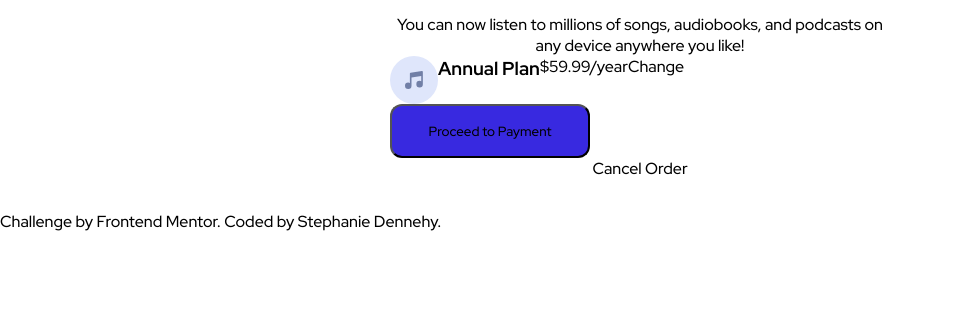
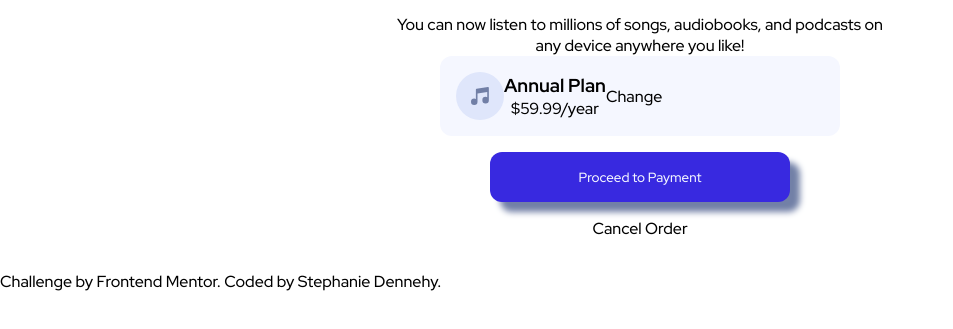
Before and after one commit to Stephanie-Dennehy/Order-Summary-Component, a plain HTML site: page index.html in a window 1280 px wide. Shown: the part 337-666 px from the top of the page, without its empty margins (0-953 px from the left). Drawn offline with Linux system fonts and the light colour scheme.

Commit message:
modified:   index.css 	modified:   index.html

```diff
--- a/index.css
+++ b/index.css
@@ -14,12 +14,12 @@
     width: 100%;
     max-width: 500px;
     border-radius: 12px;
-
 }
 
 .hero {
  border-radius: 12px 12px 0 0 ;
 }
+
 p {
     text-align: center;
 }
@@ -32,12 +32,28 @@ h1 {
 .container {
     display: flex;
     flex-direction: row;
+    background-color: hsl(225, 100%, 98%);
+    max-width: 400px;
+    width: 100%;
+    align-items: center;
+    padding: 16px;
+    border-radius: 12px;
+    margin: 0 auto;
+}
+
+.text {
+    display: flex;
+    flex-direction: column;
 }
 
 button {
     background-color: hsl(245, 75%, 52%);
     padding: 16px 24px;
-    max-width: 200px;
+    max-width: 300px;
+    width: 100%;
     border-radius: 12px;
-   align-items: center;
+    margin: 16px auto;
+    color:hsl(225, 100%, 98%);
+    border: none;
+    box-shadow: 10px 10px 6px hsl(224, 23%, 55%);
 }
--- a/index.html
+++ b/index.html
@@ -14,8 +14,10 @@
         <p>You can now listen to millions of songs, audiobooks, and podcasts on any device anywhere you like!</p>
         <div class="container">
             <img src="images/icon-music.svg">
-            <h3>Annual Plan</h3>
-            <p>$59.99/year</p>
+            <div class="text">
+                <h3>Annual Plan</h3>
+                <p>$59.99/year</p>
+            </div>
             <p>Change</p>
         </div>
         <button>
@@ -24,6 +26,8 @@
         <p>Cancel Order</p>
     </div>
 
-Challenge by Frontend Mentor. Coded by Stephanie Dennehy.
+    <div class="attribution">
+        Challenge by Frontend Mentor. Coded by Stephanie Dennehy.
+    </div>
 </body>
 </html>
```
